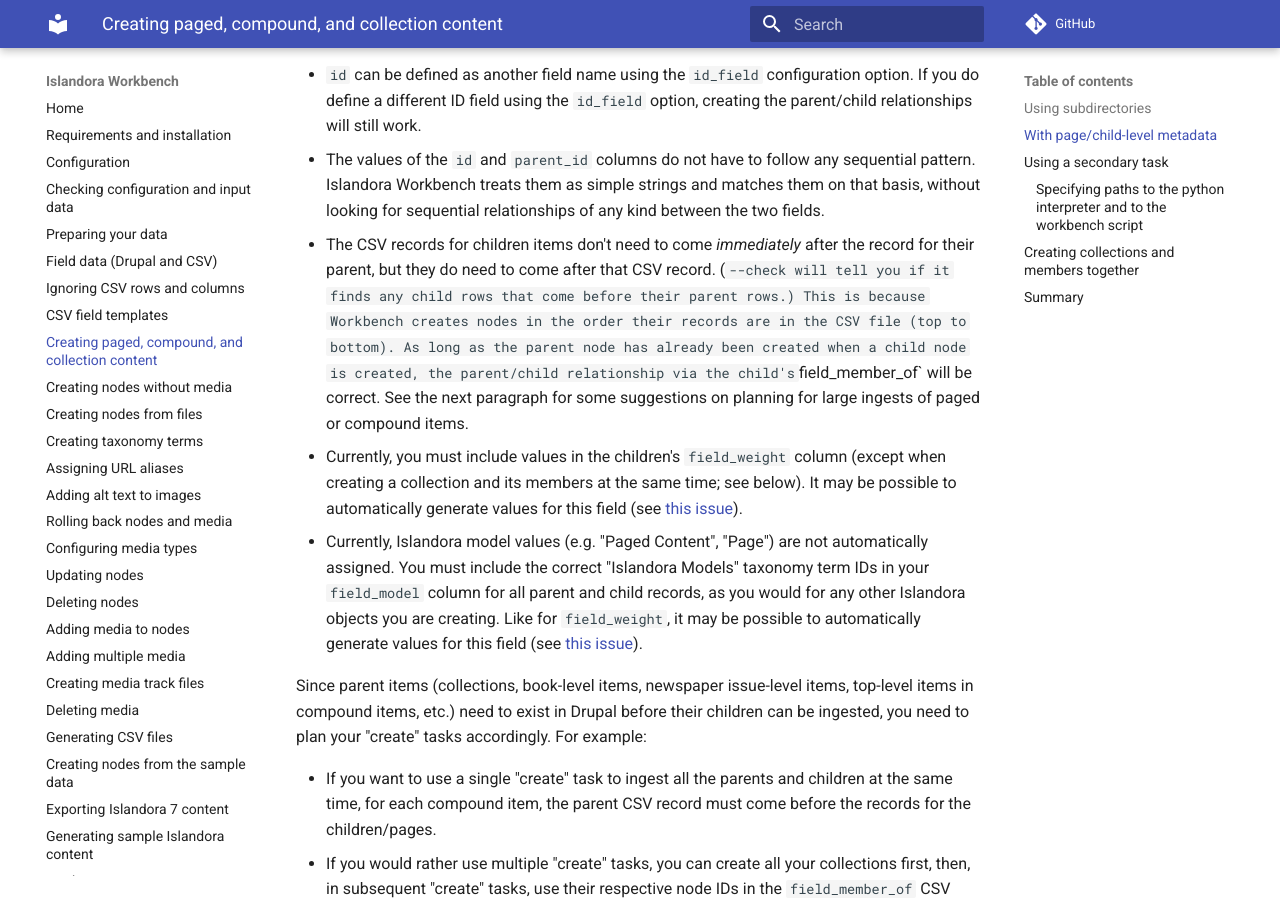
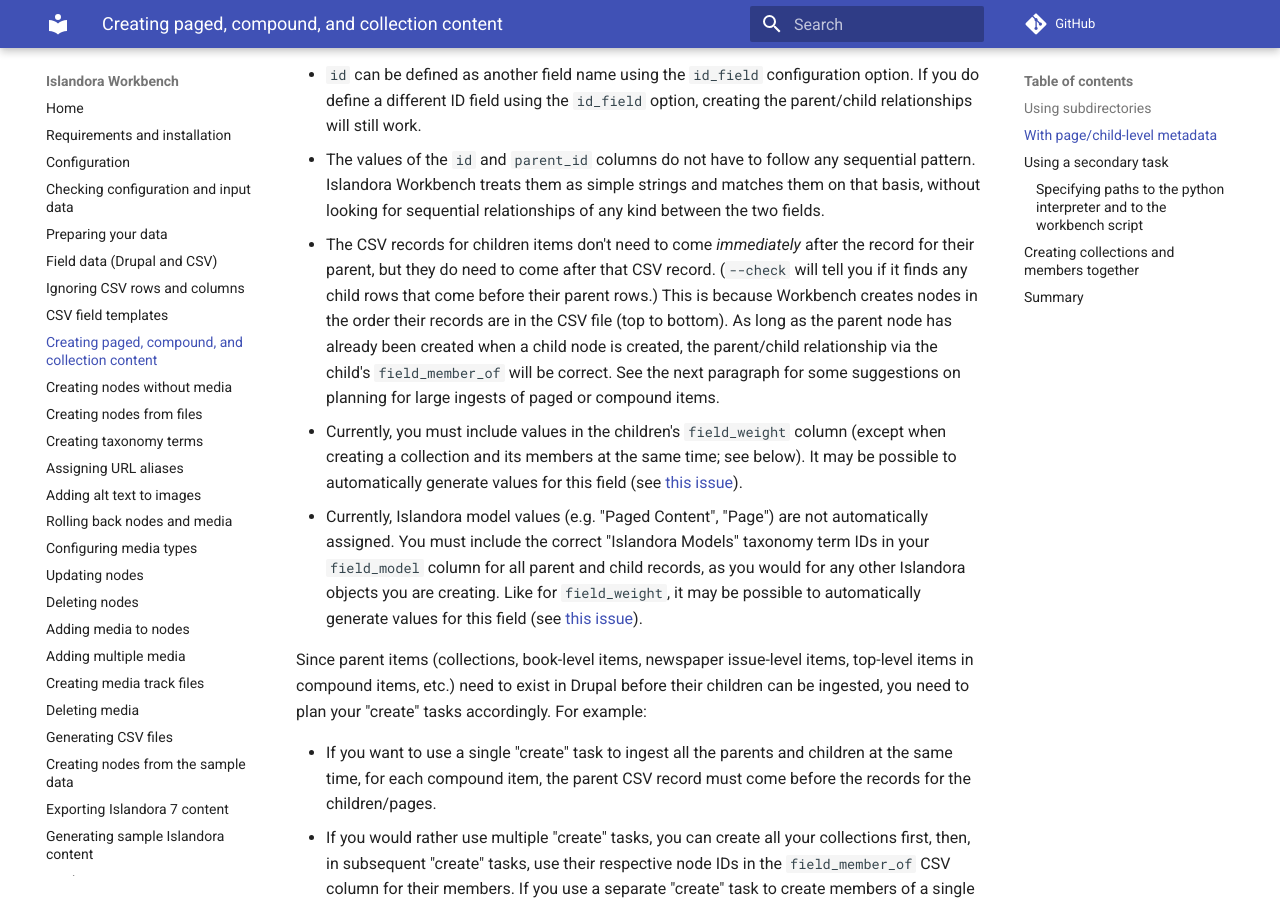
Before and after one commit to mjordan/islandora_workbench_docs, an MkDocs documentation site: the page built from docs/paged_and_compound.md, in a window 1280 px wide and 900 px high, scrolled down 3380 px. Built offline with MkDocs 1.6.1 and Material for MkDocs 9.7.7, drawn with Linux system fonts in a browser that asks for light colours; comment, search, counter and statistics services are not loaded.

Commit message:
Added missing markup.

```diff
--- a/docs/paged_and_compound.md
+++ b/docs/paged_and_compound.md
@@ -72,7 +72,7 @@
 * Currently, you need to include the option `allow_missing_files: true` in your configuration file when using this method to create paged/compound content. See [this issue](https://github.com/mjordan/islandora_workbench/issues/297) for more information.
 * `id` can be defined as another field name using the `id_field` configuration option. If you do define a different ID field using the `id_field` option, creating the parent/child relationships will still work.
 * The values of the `id` and `parent_id` columns do not have to follow any sequential pattern. Islandora Workbench treats them as simple strings and matches them on that basis, without looking for sequential relationships of any kind between the two fields.
-* The CSV records for children items don't need to come *immediately* after the record for their parent, but they do need to come after that CSV record. (`--check will tell you if it finds any child rows that come before their parent rows.) This is because Workbench creates nodes in the order their records are in the CSV file (top to bottom). As long as the parent node has already been created when a child node is created, the parent/child relationship via the child's `field_member_of` will be correct. See the next paragraph for some suggestions on planning for large ingests of paged or compound items.
+* The CSV records for children items don't need to come *immediately* after the record for their parent, but they do need to come after that CSV record. (`--check` will tell you if it finds any child rows that come before their parent rows.) This is because Workbench creates nodes in the order their records are in the CSV file (top to bottom). As long as the parent node has already been created when a child node is created, the parent/child relationship via the child's `field_member_of` will be correct. See the next paragraph for some suggestions on planning for large ingests of paged or compound items.
 * Currently, you must include values in the children's `field_weight` column (except when creating a collection and its members at the same time; see below). It may be possible to automatically generate values for this field (see [this issue](https://github.com/mjordan/islandora_workbench/issues/84)).
 * Currently, Islandora model values (e.g. "Paged Content", "Page") are not automatically assigned. You must include the correct "Islandora Models" taxonomy term IDs in your `field_model` column for all parent and child records, as you would for any other Islandora objects you are creating. Like for `field_weight`, it may be possible to automatically generate values for this field (see [this issue](https://github.com/mjordan/islandora_workbench/issues/85)).
 
```
